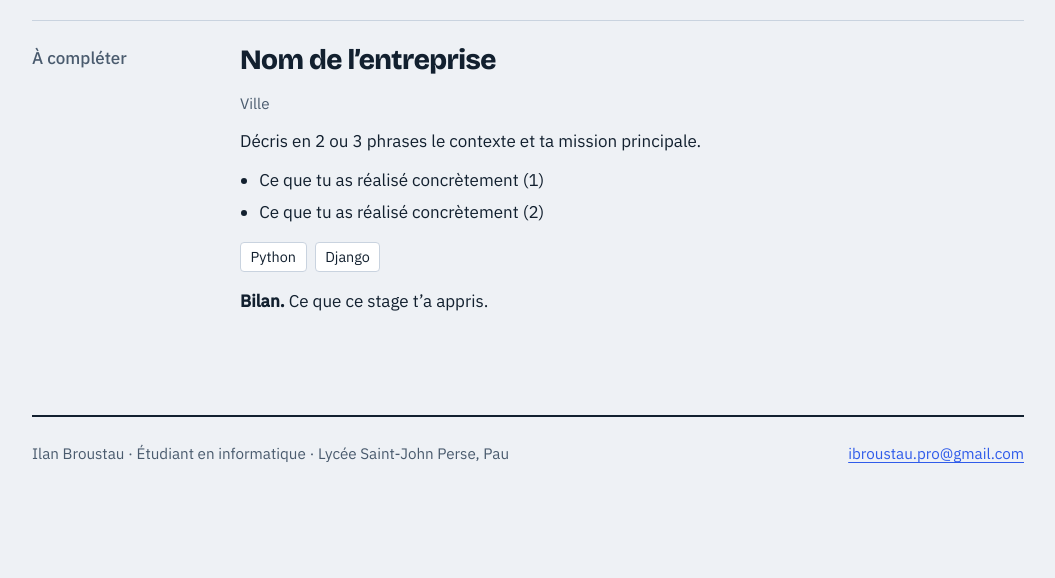
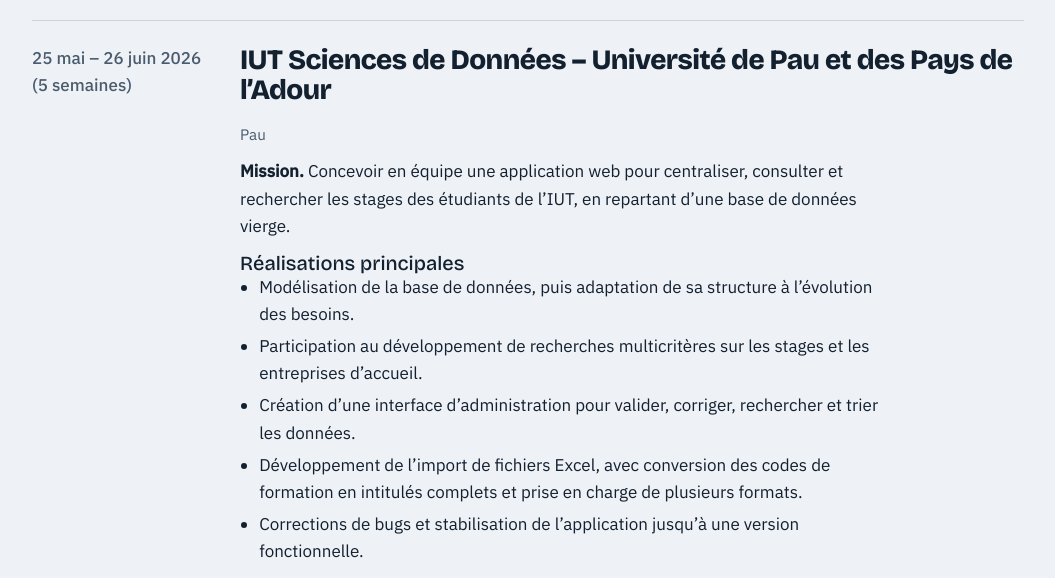
Before and after one commit to IlanMix/ibroustau-portfolio, an Astro site: page /portfolio/stages in a window 1280 px wide. Shown: the part 220-798 px from the top of the page, without its empty margins (112-1167 px from the left). Built offline with nearby package versions, Linux system fonts and the light colour scheme; Astro itself is replaced by a stand-in of ours.

Commit message:
ajout stage

```diff
--- a/src/data/stages.js
+++ b/src/data/stages.js
@@ -1,15 +1,20 @@
 // Un objet par stage. Copie-colle un bloc pour en ajouter un.
 export const stages = [
   {
-    periode: 'À compléter',
-    entreprise: 'Nom de l’entreprise',
-    lieu: 'Ville',
-    mission: 'Décris en 2 ou 3 phrases le contexte et ta mission principale.',
+    periode: '25 mai – 26 juin 2026 (5 semaines)',
+    entreprise: 'IUT Sciences de Données – Université de Pau et des Pays de l’Adour',
+    lieu: 'Pau',
+    mission:
+      'Concevoir en équipe une application web pour centraliser, consulter et rechercher les stages des étudiants de l’IUT, en repartant d’une base de données vierge.',
     realisations: [
-      'Ce que tu as réalisé concrètement (1)',
-      'Ce que tu as réalisé concrètement (2)',
+      'Modélisation de la base de données, puis adaptation de sa structure à l’évolution des besoins.',
+      'Participation au développement de recherches multicritères sur les stages et les entreprises d’accueil.',
+      'Création d’une interface d’administration pour valider, corriger, rechercher et trier les données.',
+      'Développement de l’import de fichiers Excel, avec conversion des codes de formation en intitulés complets et prise en charge de plusieurs formats.',
+      'Corrections de bugs et stabilisation de l’application jusqu’à une version fonctionnelle.',
     ],
-    technologies: ['Python', 'Django'],
-    bilan: 'Ce que ce stage t’a appris.',
+    technologies: ['Python', 'Django', 'GitLab', 'TinyDB', 'MongoDB', 'Excel'],
+    bilan:
+      'Ce projet concret m’a permis de progresser dans le travail en équipe et l’utilisation de GitLab, de gagner en autonomie face aux problèmes techniques et de comprendre l’importance d’anticiper les choix de conception.',
   },
 ];
--- a/src/pages/stages.astro
+++ b/src/pages/stages.astro
@@ -10,11 +10,14 @@ import { stages } from '../data/stages.js';
       <div>
         <h2>{s.entreprise}</h2>
         <p class="entree-lieu">{s.lieu}</p>
-        <p>{s.mission}</p>
+        <p><strong>Mission.</strong> {s.mission}</p>
         {s.realisations?.length > 0 && (
-          <ul class="liste-simple">
-            {s.realisations.map((r) => <li>{r}</li>)}
-          </ul>
+          <div>
+            <h3>Réalisations principales</h3>
+            <ul class="liste-simple">
+              {s.realisations.map((r) => <li>{r}</li>)}
+            </ul>
+          </div>
         )}
         <ul class="etiquettes">
           {s.technologies.map((t) => <li>{t}</li>)}
```
